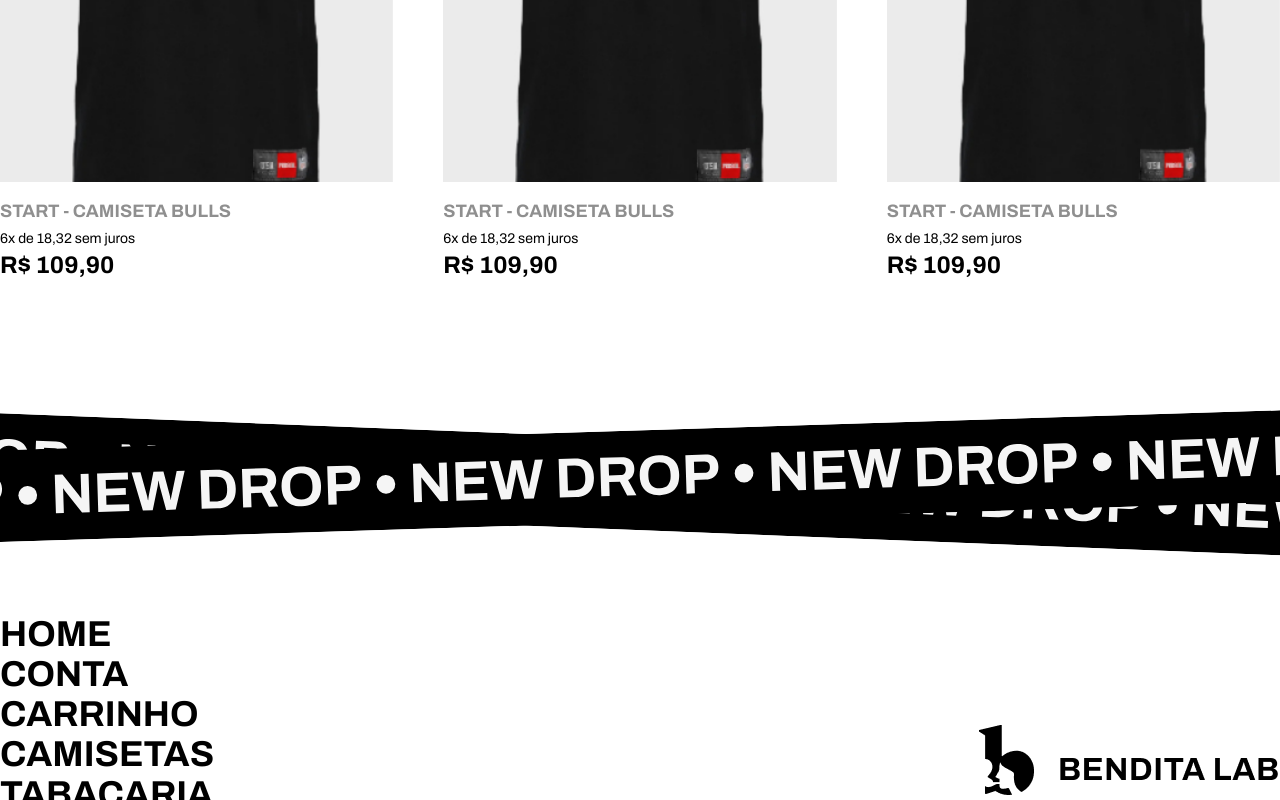
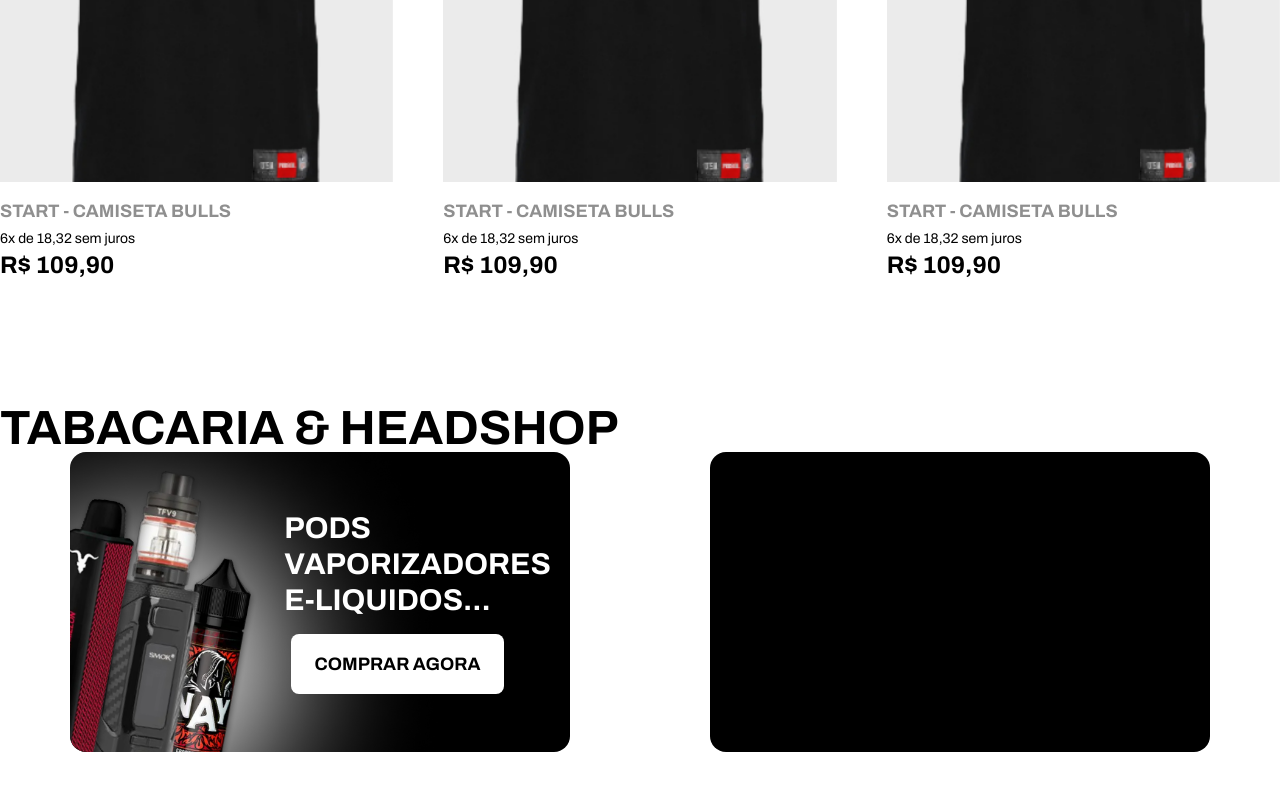
Before and after one commit to rafaellbecom/benditalab, a React (Create React App) app: page / in a window 1280 px wide. Shown: the part 2000-2800 px from the top of the page. Built offline with nearby package versions, Linux system fonts and the light colour scheme.

Commit message:
:sparkles: Add: Banner dinamico Item, /components/Banner

```diff
--- /dev/null
+++ b/src/components/Banner.tsx
@@ -0,0 +1,26 @@
+export function Banner () {
+    return (
+        <section className="tobacconist-headshop container w-full h-[100vh] flex flex-col">
+            <div className="title">
+                <h1 className="uppercase text-5xl font-sans text-left font-bold">TABACARIA & HEADSHOP</h1>
+            </div>
+            <div className="banner flex flex-row justify-around  text-white text-3xl font-sans font-bold">
+                <div className="banner-card flex flex-row w-[500px] h-[300px] rounded-[16px] bg-black">
+                    <div className="image w-[75%] h-[300px] rounded-bl-[16px] bg-[url('../assets/home/banner/banner01.png')] bg-cover bg-no-repeat bg-center">
+                    </div>
+                    <div className="category-list w-[25%] h-[300px] flex flex-col items-center justify-center">
+                        <ul className="ml-[-180px]">
+                            <li>PODS</li>
+                            <li>VAPORIZADORES</li>
+                            <li>E-LIQUIDOS...</li>
+                        </ul>
+                        <div className="cta ml-[-220px]">
+                            <button className="mt-4 rounded-[8px] bg-white  px-6 py-3 text-[18px] text-black font-bold">COMPRAR AGORA</button>
+                        </div>
+                    </div>
+                </div>
+                <div className="banner-card w-[500px] h-[300px] rounded-[16px] bg-black"></div>
+            </div>
+        </section>
+    )
+}
--- a/src/pages/Home.tsx
+++ b/src/pages/Home.tsx
@@ -1,8 +1,9 @@
 import { Header } from "../components/Header/Header";
 import { Destaque } from "../components/Destaque";
 import { Slider } from "../components/Slider";
+import { CarouselProduct } from "../components/CarouselProduct";
+import { Banner } from "../components/Banner";
 import { Footer } from "../components/Footer";
-import { CarouselProduct } from "../components/CarouselProduct";
 
 export function Home(){
     return(
@@ -11,6 +12,7 @@
             <Destaque></Destaque>
             <Slider></Slider>
             <CarouselProduct></CarouselProduct>
+            <Banner></Banner>
             <Footer></Footer>
         </div>
     )
--- a/src/styles/global.css
+++ b/src/styles/global.css
@@ -114,3 +114,15 @@
   color: white;
   text-transform: uppercase;
 }
+
+.banner-card {
+  overflow: hidden;
+}
+
+.banner-card .image {
+  transition: transform 0.5s ease-in-out;
+}
+
+.banner-card:hover .image{
+  transform: scale(108%);
+}
```
Also changed, not shown: src/assets/home/banner/banner01.png (added), src/assets/home/banner/banner02.png (added).
